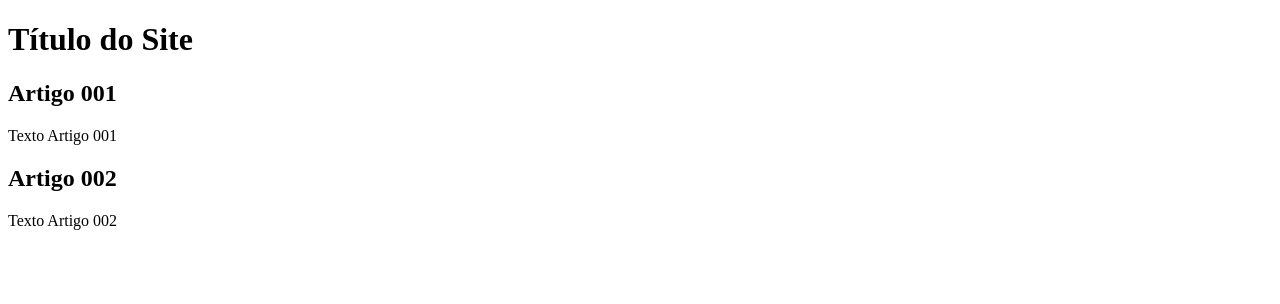
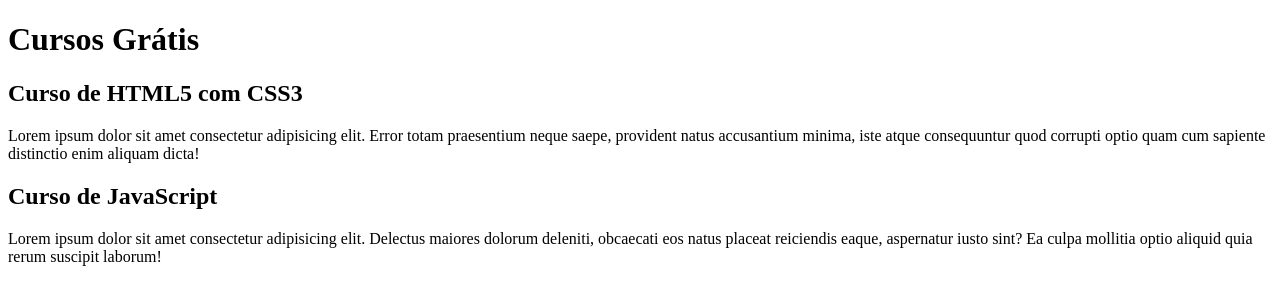
Before and after one commit to AdrianeDeCarvalho/projeto-site, a plain HTML site: page index.html in a window 1280 px wide. Drawn offline with Linux system fonts and the light colour scheme.

Commit message:
comecei a escrever o conteúdo

```diff
--- a/index.html
+++ b/index.html
@@ -8,15 +8,15 @@
 <body>
     <main>
         <header>
-            <h1>Título do Site</h1>
+            <h1>Cursos Grátis</h1>
         </header>
         <article>
-            <h2>Artigo 001</h2>
-            <p>Texto Artigo 001</p>
+            <h2>Curso de HTML5 com CSS3</h2>
+            <p>Lorem ipsum dolor sit amet consectetur adipisicing elit. Error totam praesentium neque saepe, provident natus accusantium minima, iste atque consequuntur quod corrupti optio quam cum sapiente distinctio enim aliquam dicta!</p>
         </article>
         <article>
-            <h2>Artigo 002</h2>
-            <p>Texto Artigo 002</p>
+            <h2>Curso de JavaScript</h2>
+            <p>Lorem ipsum dolor sit amet consectetur adipisicing elit. Delectus maiores dolorum deleniti, obcaecati eos natus placeat reiciendis eaque, aspernatur iusto sint? Ea culpa mollitia optio aliquid quia rerum suscipit laborum!</p>
         </article>
     </main>
 </body>
```
